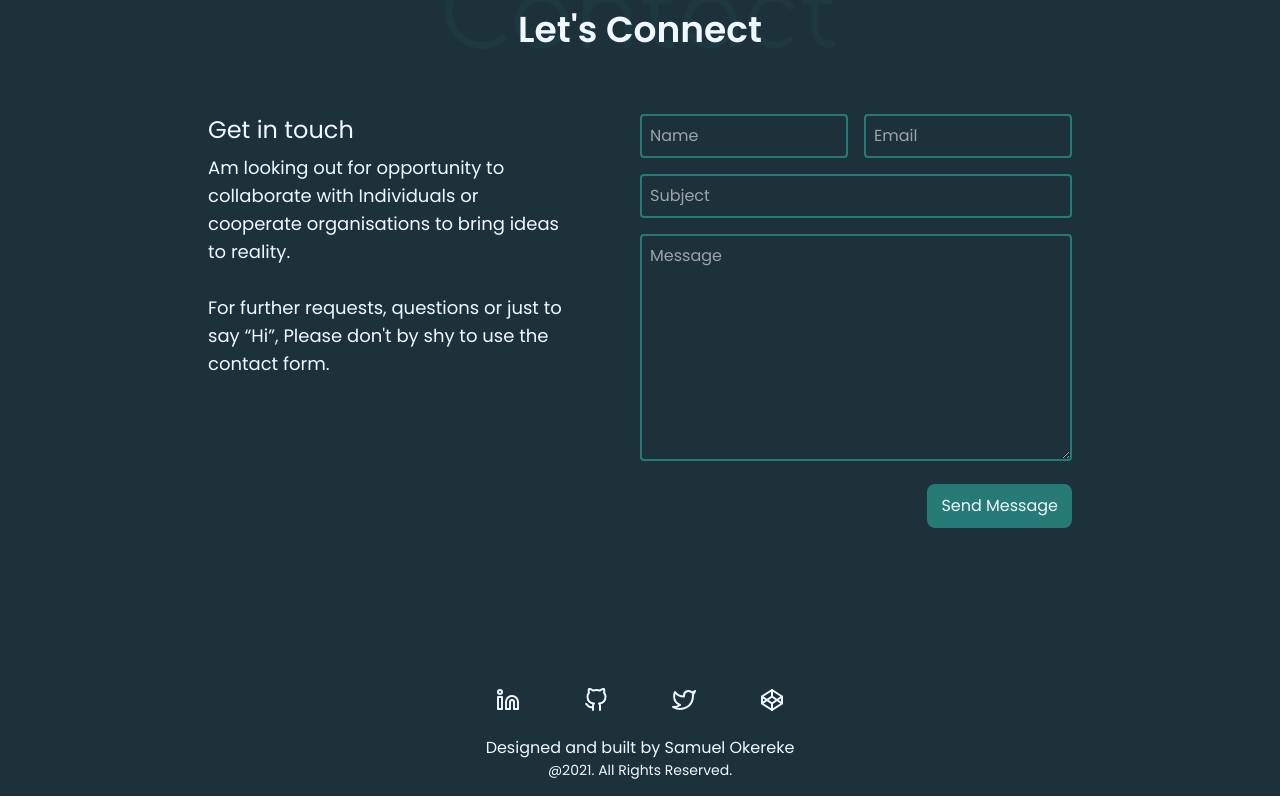
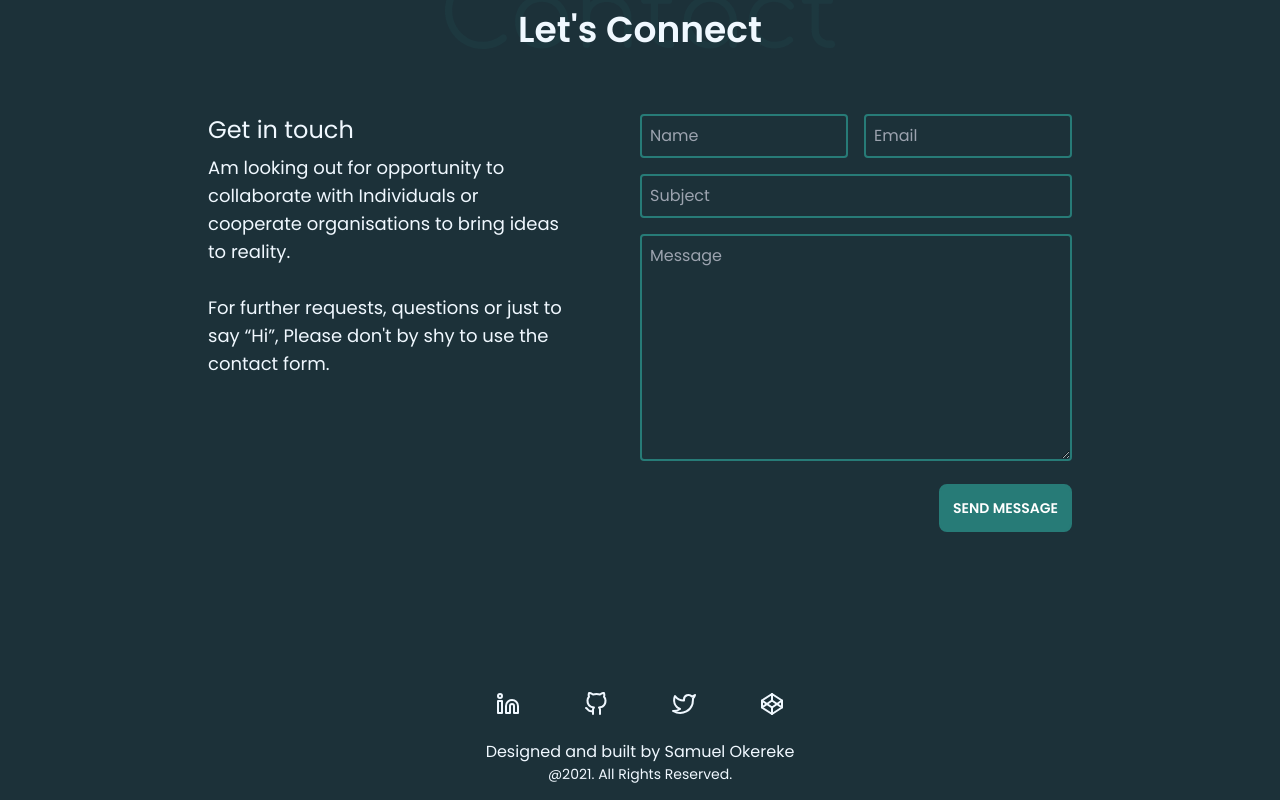
Before and after one commit to obimike/portfolio_v1, a React (Create React App) app: page / in a window 1280 px wide. Shown: the part 3867-4667 px from the top of the page. Built offline with nearby package versions, Linux system fonts and the light colour scheme; a web font is replaced by a local one.

Commit message:
added loading button to contact.js

```diff
--- a/src/components/contact/index.jsx
+++ b/src/components/contact/index.jsx
@@ -9,25 +9,31 @@ function Contact() {
     e.preventDefault();
     setisLoading(true);
 
-    // emailjs
-    //   .sendForm(
-    //     "service_f6rq6up", // "YOUR_SERVICE_ID",
-    //     "template_9n60b35", // "YOUR_TEMPLATE_ID",
-    //     form.current,
-    //     "2c8sF122lijze5EvX" //  "YOUR_PUBLIC_KEY"
-    //   )
-    //   .then(
-    //     (result) => {
-    //       console.log(result.text);
-    //  form.current.from_name.value = "";
-    //  form.current.from_email.value = "";
-    //  form.current.subject.value = "";
-    //  form.current.message.value = "";
-    //     },
-    //     (error) => {
-    //       console.log(error.text);
-    //     }
-    //   );
+    // setTimeout(() => {
+    //   setisLoading(false);
+    // }, 4500);
+
+    emailjs
+      .sendForm(
+        "service_f6rq6up", // "YOUR_SERVICE_ID",
+        "template_9n60b35", // "YOUR_TEMPLATE_ID",
+        form.current,
+        "2c8sF122lijze5EvX" //  "YOUR_PUBLIC_KEY"
+      )
+      .then(
+        (result) => {
+          console.log(result.text);
+          form.current.from_name.value = "";
+          form.current.from_email.value = "";
+          form.current.subject.value = "";
+          form.current.message.value = "";
+          setisLoading(false);
+        },
+        (error) => {
+          console.log(error.text);
+          setisLoading(false);
+        }
+      );
   };
 
   return (
@@ -93,13 +99,19 @@ function Contact() {
               />
             </div>
             <div className="mt-4 flex justify-end">
-              <input
-                className={
-                  "bg-brand-stroke rounded-lg px-3 py-2 hover:bg-transparent border-2 border-brand-stroke border-solid cursor-pointer {isLoading ? 'btn loading': ''} "
-                }
+              <button
+                className={`btn bg-brand-stroke rounded-lg px-3 py-2 hover:bg-transparent hover:border-brand-stroke border-2 border-brand-stroke border-solid cursor-pointer ${
+                  isLoading ? "loading" : ""
+                } `}
+                type="submit"
+              >
+                Send Message
+              </button>
+              {/* <input
+                className={`bg-brand-stroke rounded-lg px-3 py-2 hover:bg-transparent border-2 border-brand-stroke border-solid cursor-pointer `}
                 type="submit"
                 value="Send Message"
-              />
+              /> */}
             </div>
           </form>
         </div>
```
